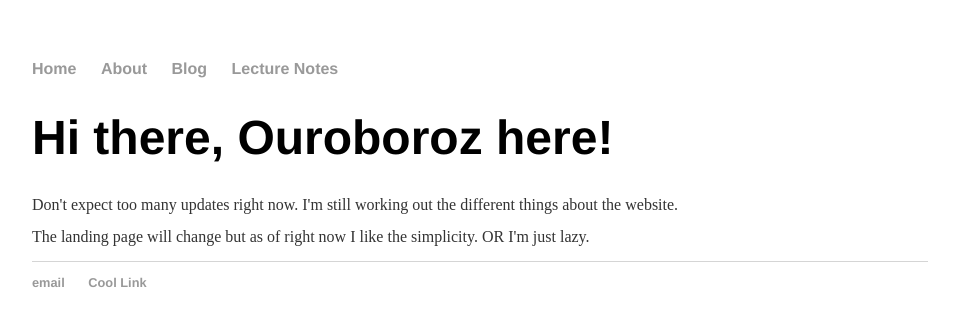
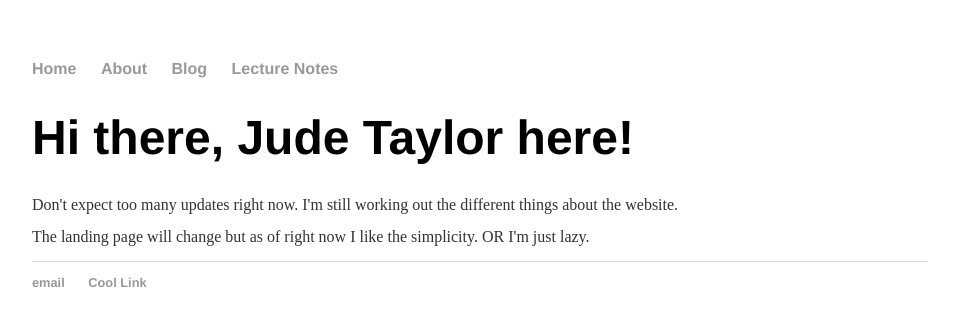
Before and after one commit to thesmilingfave/I-hate-Tyler-gregg, a Jekyll site: the page built from index.html, in a window 1280 px wide. Shown: the top 326 px of the page, without its empty margins (160-1119 px from the left). Built offline with Jekyll 4.4.1, drawn with Linux system fonts in a browser that asks for light colours.

Commit message:
Update index.html

```diff
--- a/index.html
+++ b/index.html
@@ -1,9 +1,9 @@
 ---
 layout: default
-title: Ouroboroz
+title: Jude
 ---
 <div class="blurb">
-	<h1>Hi there, Ouroboroz here!</h1>
+	<h1>Hi there, Jude Taylor here!</h1>
 	<p>Don't expect too many updates right now. I'm still working out the different things about the website.</p>
 	<p>
 		The landing page will change but as of right now I like the simplicity. OR I'm just lazy.
```
